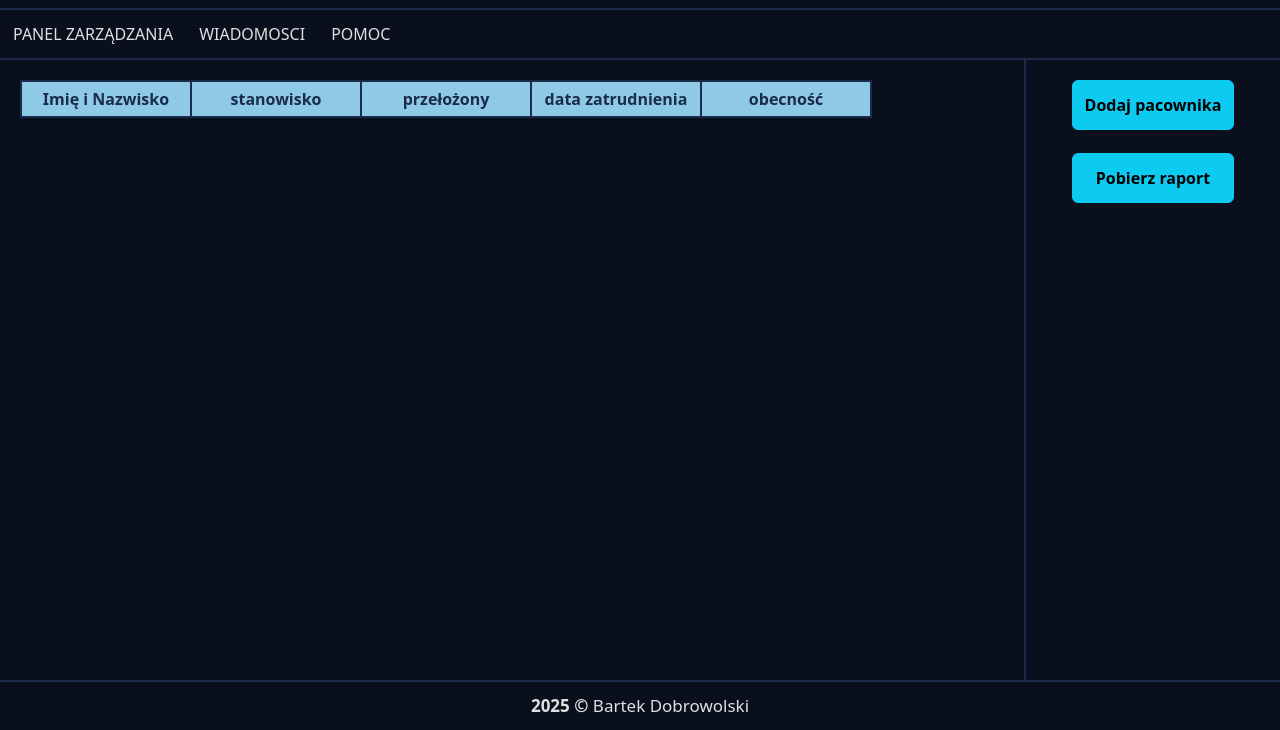
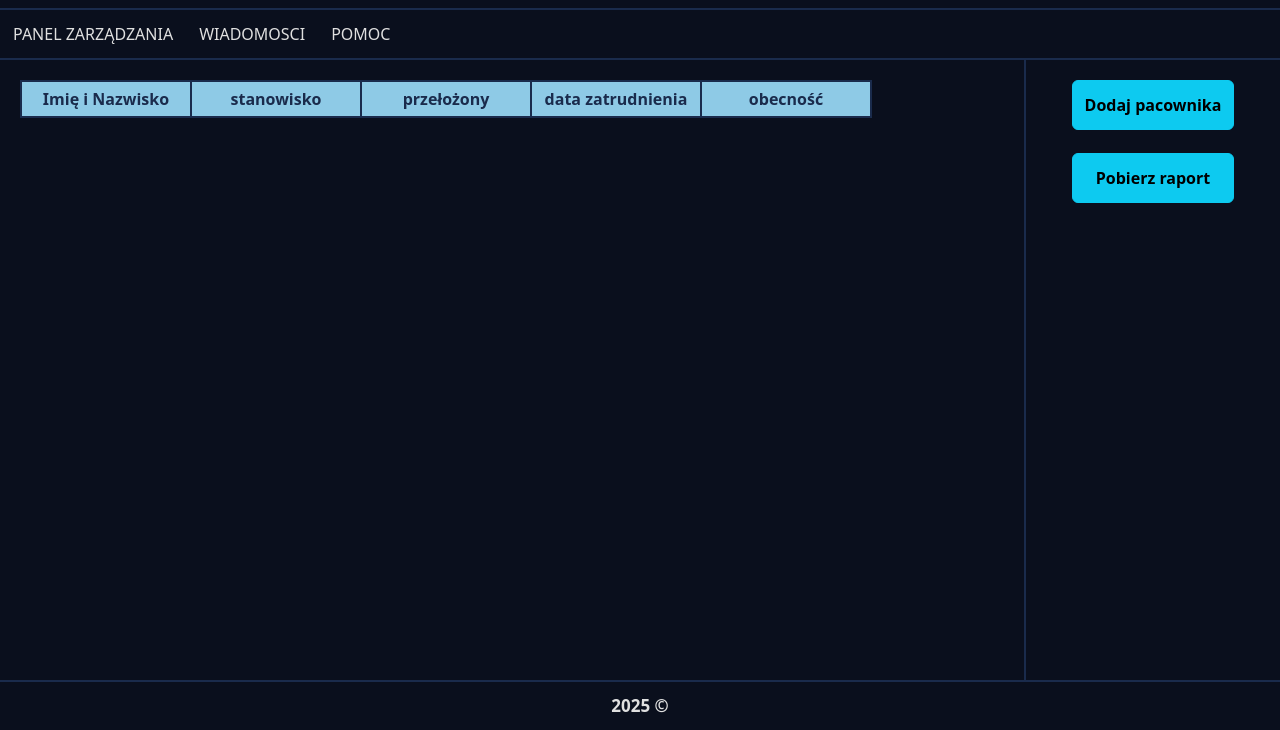
Before and after one commit to Dixe123/pracownicy_zarzadzanie, a plain HTML site: page index.html in a window 1280 px wide. Shown: the part 70-800 px from the top of the page. Drawn offline with nearby package versions, Linux system fonts and the light colour scheme.

Commit message:
index.html

```diff
--- a/index.html
+++ b/index.html
@@ -103,7 +103,7 @@
     </main>
 
     <footer>
-        <p><span id="rok" style="font-weight: bold;"></span><span style="font-weight: bold;"> &copy;</span> Bartek Dobrowolski</p>
+        <p><span id="rok" style="font-weight: bold;"></span><span style="font-weight: bold;"> &copy;</span></p>
     </footer>
 
     <script src="https://cdn.jsdelivr.net/npm/bootstrap@5.3.3/dist/js/bootstrap.bundle.min.js" defer></script>
```
